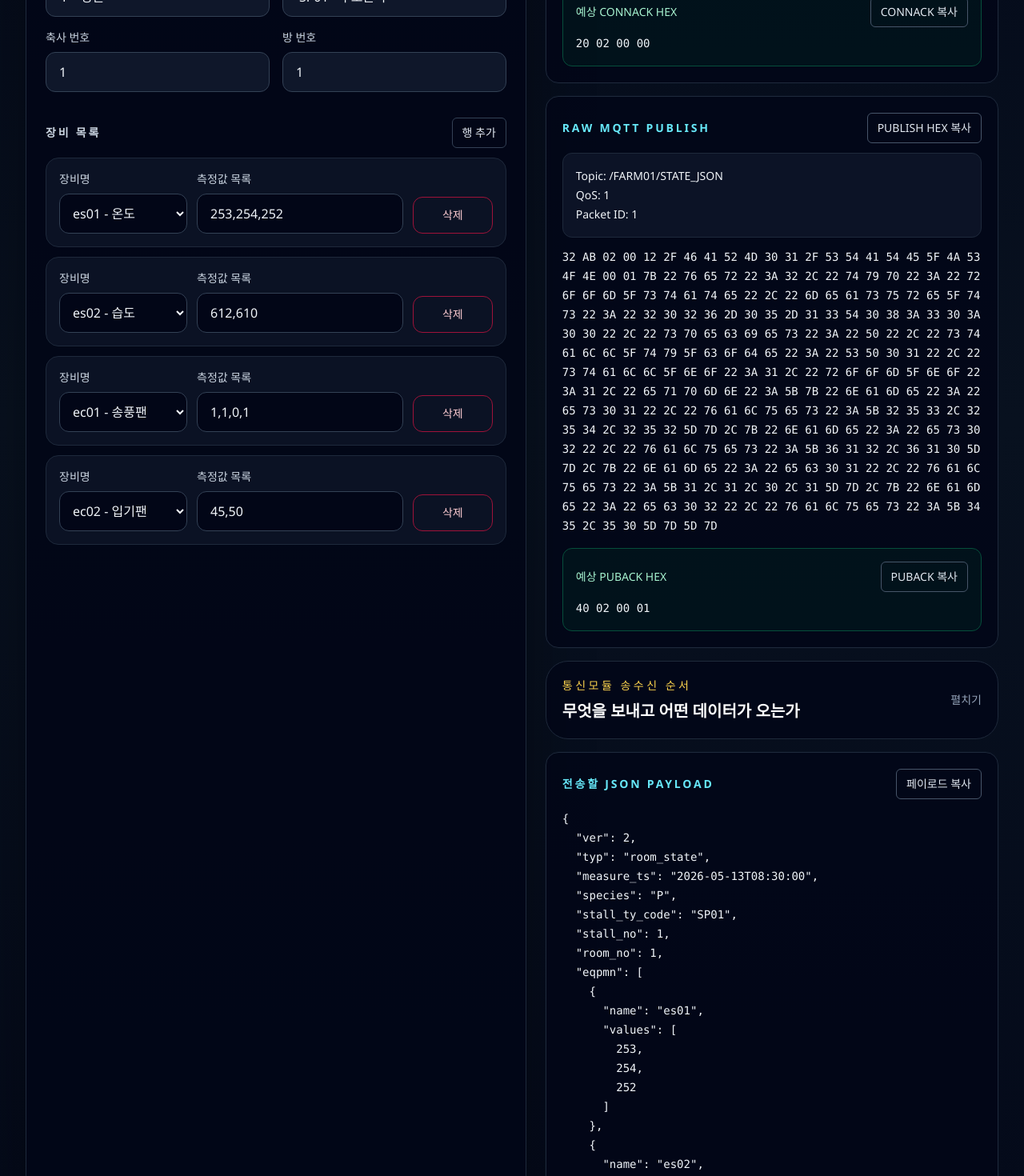
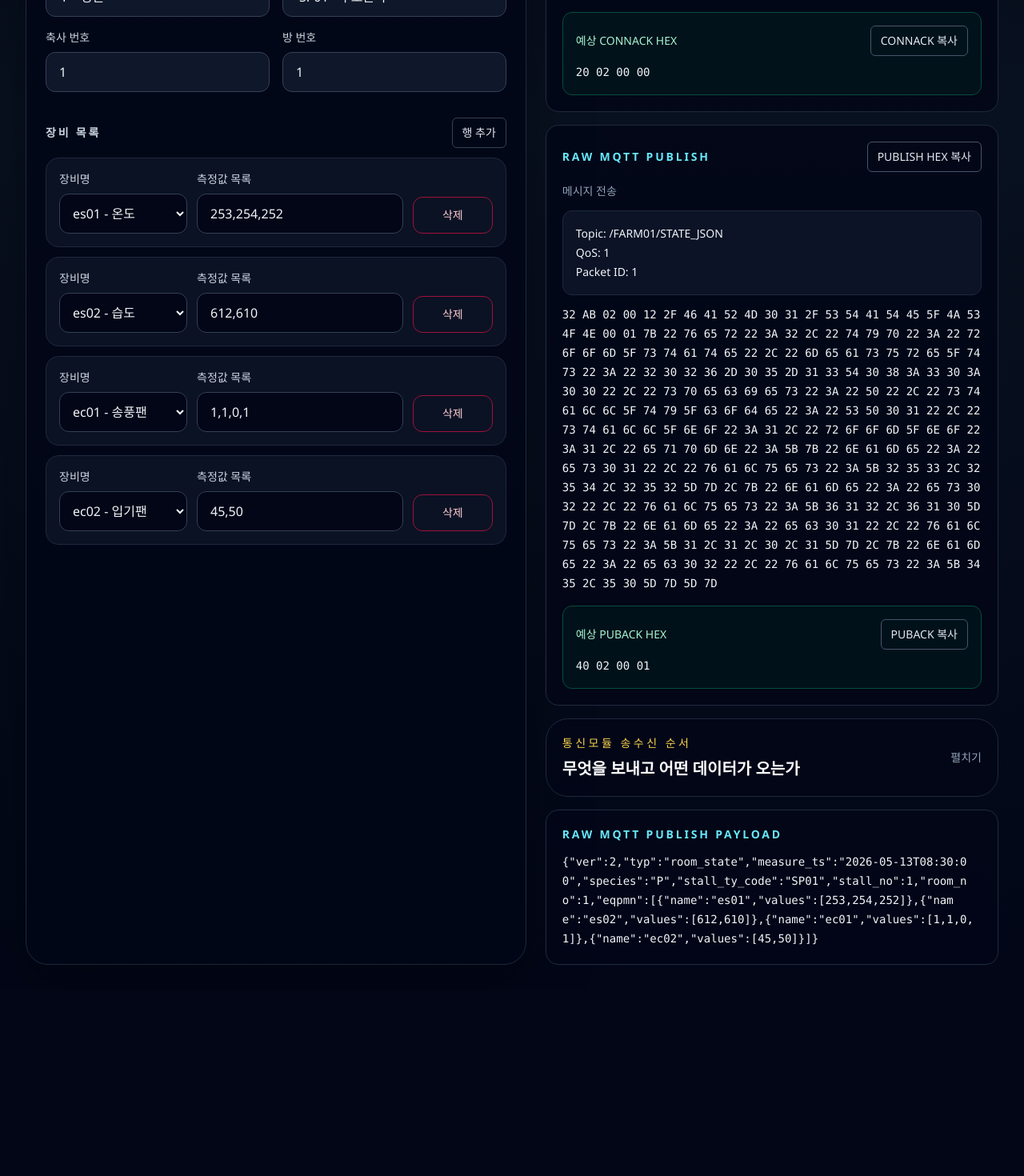
Before and after one commit to SIJackLee/PGen, a Next.js app: page / in a window 1280 px wide. Shown: the part 740-2210 px from the top of the page at 80% size. After the commit the page ends 1978 px from the top, so only its background shows below. Built offline with nearby package versions, Linux system fonts and the light colour scheme.

Commit message:
feat: label raw MQTT message cards

```diff
--- a/app/components/JsonProtocolGenerator.tsx
+++ b/app/components/JsonProtocolGenerator.tsx
@@ -113,10 +113,12 @@ function FlowCard({
 
 function SectionCard({
   title,
+  subtitle,
   action,
   children,
 }: {
   title: string;
+  subtitle?: string;
   action?: React.ReactNode;
   children: React.ReactNode;
 }) {
@@ -128,6 +130,9 @@ function SectionCard({
         </h3>
         {action}
       </div>
+      {subtitle ? (
+        <p className="mb-3 text-sm leading-6 text-slate-400">{subtitle}</p>
+      ) : null}
       {children}
     </section>
   );
@@ -486,6 +491,7 @@ export default function JsonProtocolGenerator() {
         {output ? (
           <SectionCard
             title="Raw MQTT CONNECT"
+            subtitle="MQTT 연결 메시지"
             action={<CopyButton label="CONNECT HEX 복사" value={output.raw_mqtt_connect_hex} />}
           >
             <div className="mb-3 rounded-xl border border-slate-800 bg-slate-900/80 p-4 text-sm leading-6 text-slate-100">
@@ -511,6 +517,7 @@ export default function JsonProtocolGenerator() {
         {output ? (
           <SectionCard
             title="Raw MQTT PUBLISH"
+            subtitle="메시지 전송"
             action={<CopyButton label="PUBLISH HEX 복사" value={output.raw_mqtt_publish_hex} />}
           >
             <div className="mb-3 rounded-xl border border-slate-800 bg-slate-900/80 p-4 text-sm leading-6 text-slate-100">
@@ -564,12 +571,9 @@ export default function JsonProtocolGenerator() {
         ) : null}
 
         {output ? (
-          <SectionCard
-            title="전송할 JSON Payload"
-            action={<CopyButton label="페이로드 복사" value={output.payload_compact} />}
-          >
+          <SectionCard title="RAW MQTT PUBLISH Payload">
             <pre className="whitespace-pre-wrap break-all text-sm leading-6 text-slate-100">
-              {payloadText}
+              {output.payload_compact}
             </pre>
           </SectionCard>
         ) : null}
```
